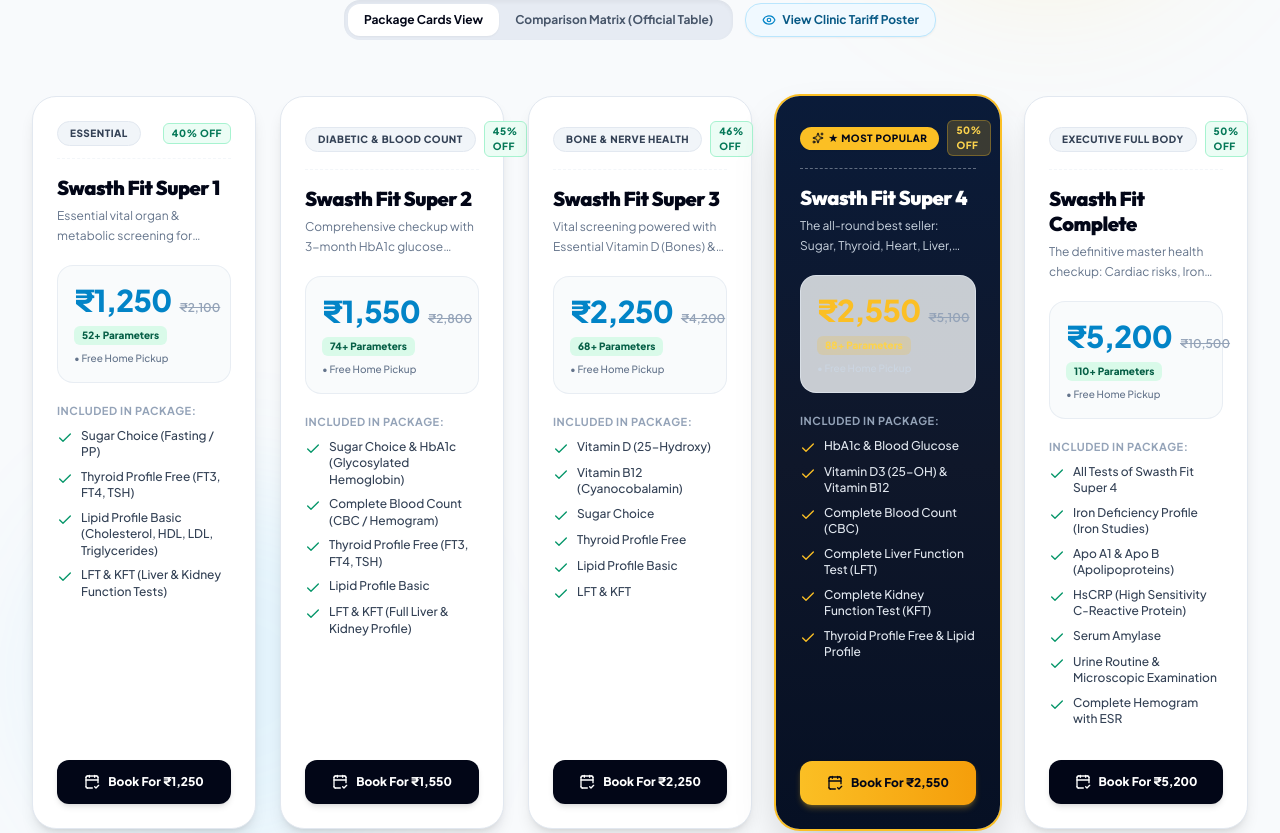
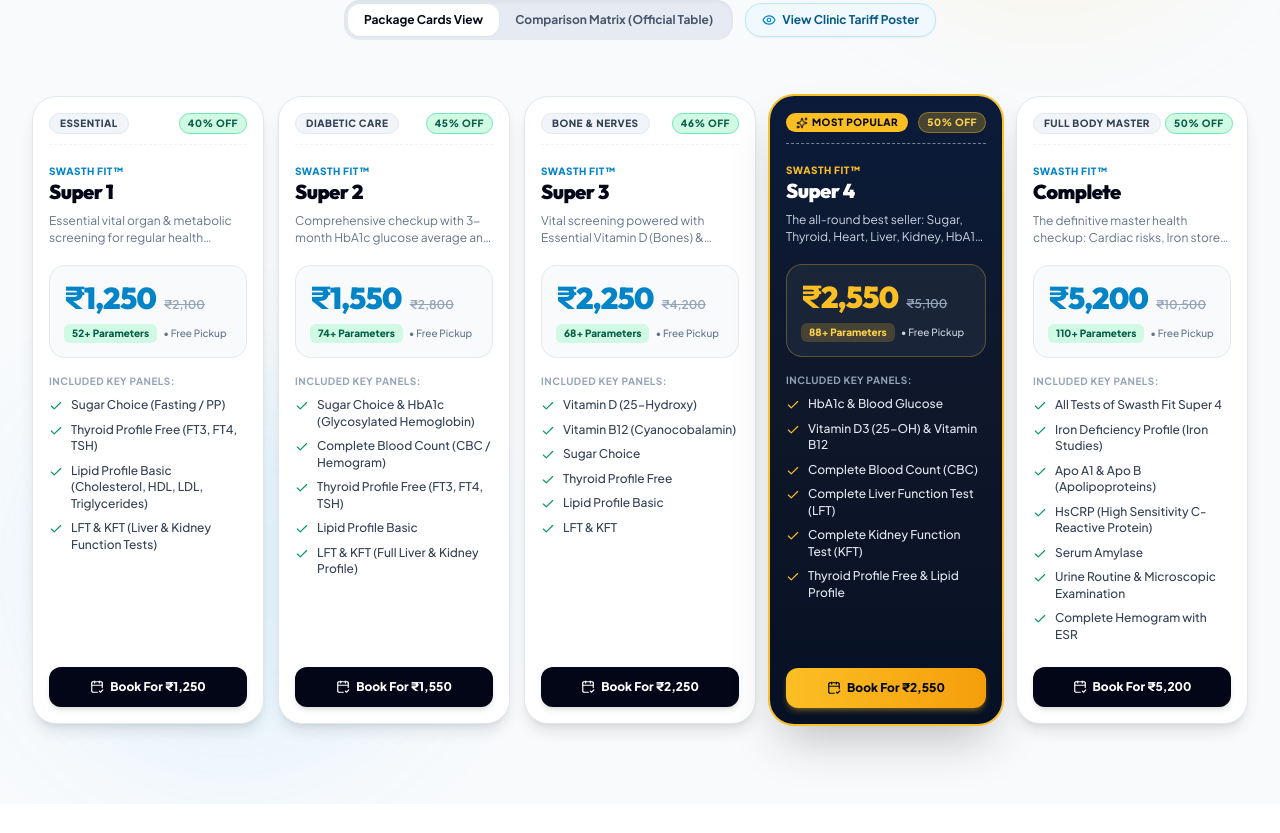
Before and after one commit to sin-07/DrLalPathLab, a Next.js app: page / in a window 1280 px wide. Shown: the part 1338-2171 px from the top of the page. Built offline with nearby package versions, Linux system fonts and the light colour scheme.

Commit message:
fix(cards): equalize card headers, titles, and prevent discount badge wrapping

```diff
--- a/src/components/SwasthFitPackages.tsx
+++ b/src/components/SwasthFitPackages.tsx
@@ -88,7 +88,7 @@
 
         {/* MODE 1: ENHANCED CARDS VIEW */}
         {viewMode === "cards" && (
-          <div className="gsap-stagger-group grid grid-cols-1 md:grid-cols-2 lg:grid-cols-3 xl:grid-cols-5 gap-6 items-stretch">
+          <div className="gsap-stagger-group grid grid-cols-1 md:grid-cols-2 lg:grid-cols-3 xl:grid-cols-5 gap-4 xl:gap-3.5 2xl:gap-5 items-stretch">
             {SWASTH_FIT_PACKAGES.map((pkg) => {
               const isPopular = pkg.isPopular;
               const discountPercent = Math.round(
@@ -98,47 +98,56 @@
               return (
                 <div
                   key={pkg.id}
-                  className={`gsap-stagger-item rounded-3xl p-6 transition-all duration-300 flex flex-col justify-between h-full relative ${
+                  className={`gsap-stagger-item rounded-3xl p-5 xl:p-4 2xl:p-5 transition-all duration-300 flex flex-col justify-between h-full relative ${
                     isPopular
                       ? "bg-gradient-to-b from-brand-navy via-slate-900 to-brand-navyDark text-white shadow-2xl ring-2 ring-amber-400 hover:shadow-amber-500/20 hover:-translate-y-1"
                       : "bg-white text-slate-900 border border-slate-200 shadow-lg hover:shadow-xl hover:border-slate-300 hover:-translate-y-1"
                   }`}
                 >
-                  <div>
-                    {/* Top Badge & Discount Header */}
-                    <div className="flex items-center justify-between gap-2 mb-4 pb-3 border-b border-dashed border-slate-200/40">
+                  <div className="flex flex-col flex-1">
+                    {/* Top Badge & Discount Header: Guaranteed Single-Line & Non-Wrapping */}
+                    <div className="flex items-center justify-between gap-1 mb-3.5 pb-2.5 border-b border-dashed border-slate-200/50">
                       <span
-                        className={`inline-flex items-center gap-1 px-3 py-1 rounded-full text-[10px] font-black uppercase tracking-wider whitespace-nowrap ${
+                        className={`inline-flex items-center gap-1 px-2.5 py-0.5 rounded-full text-[10px] font-black uppercase tracking-wider whitespace-nowrap shrink-0 ${
                           isPopular
                             ? "bg-amber-400 text-slate-950 shadow-sm"
                             : "bg-slate-100 text-slate-700 border border-slate-200"
                         }`}
                       >
-                        {isPopular && <Sparkles className="w-3 h-3 text-slate-950" />}
-                        {pkg.badge}
+                        {isPopular && <Sparkles className="w-3 h-3 text-slate-950 shrink-0" />}
+                        <span>{pkg.badge}</span>
                       </span>
+
                       <span
-                        className={`text-[10px] font-black px-2 py-0.5 rounded-md uppercase tracking-wider ${
+                        className={`text-[10px] font-black px-2 py-0.5 rounded-full uppercase tracking-wider whitespace-nowrap shrink-0 ${
                           isPopular
-                            ? "bg-amber-400/20 text-amber-300 border border-amber-400/30"
-                            : "bg-emerald-50 text-emerald-700 border border-emerald-200"
+                            ? "bg-amber-400/25 text-amber-300 border border-amber-400/40"
+                            : "bg-emerald-100 text-emerald-800 border border-emerald-300"
                         }`}
                       >
                         {discountPercent}% OFF
                       </span>
                     </div>
 
-                    {/* Title & Tagline */}
-                    <div>
-                      <h3
-                        className={`text-xl font-black font-heading leading-tight ${
-                          isPopular ? "text-white" : "text-slate-950"
-                        }`}
-                      >
-                        {pkg.name}
-                      </h3>
+                    {/* Title & Tagline with Synchronized Heights Across All Cards */}
+                    <div className="space-y-1">
+                      <div className="min-h-[50px] flex flex-col justify-center">
+                        <span className={`text-[10px] font-extrabold uppercase tracking-wider ${
+                          isPopular ? "text-amber-400" : "text-sky-600"
+                        }`}>
+                          Swasth Fit™
+                        </span>
+                        <h3
+                          className={`text-xl font-black font-heading leading-tight tracking-tight ${
+                            isPopular ? "text-white" : "text-slate-950"
+                          }`}
+                        >
+                          {pkg.name.replace("Swasth Fit ", "")}
+                        </h3>
+                      </div>
+
                       <p
-                        className={`text-xs mt-1.5 leading-relaxed line-clamp-2 ${
+                        className={`text-xs leading-snug line-clamp-2 h-9 ${
                           isPopular ? "text-slate-300" : "text-slate-500"
                         }`}
                       >
@@ -147,10 +156,14 @@
                     </div>
 
                     {/* Pricing Display */}
-                    <div className="my-5 p-4 rounded-2xl bg-slate-50/80 border border-slate-200/70 dark:bg-slate-850/50">
+                    <div className={`my-4 p-3.5 rounded-2xl border ${
+                      isPopular
+                        ? "bg-slate-800/80 border-amber-400/30 text-white"
+                        : "bg-slate-50 border-slate-200/80 text-slate-900"
+                    }`}>
                       <div className="flex items-baseline gap-2">
                         <span
-                          className={`text-3xl font-black tracking-tight ${
+                          className={`text-2xl sm:text-3xl font-black tracking-tight font-heading ${
                             isPopular ? "text-amber-400" : "text-sky-600"
                           }`}
                         >
@@ -166,7 +179,7 @@
                           className={`text-[10px] font-extrabold px-2 py-0.5 rounded-md ${
                             isPopular
                               ? "bg-amber-400/20 text-amber-300"
-                              : "bg-emerald-100/80 text-emerald-800"
+                              : "bg-emerald-100 text-emerald-800"
                           }`}
                         >
                           {pkg.parametersCount}+ Parameters
@@ -176,30 +189,30 @@
                             isPopular ? "text-slate-300" : "text-slate-500"
                           }`}
                         >
-                          • Free Home Pickup
+                          • Free Pickup
                         </span>
                       </div>
                     </div>
 
                     {/* Inclusions List */}
-                    <div className="space-y-2 mb-6">
+                    <div className="space-y-2 mb-4 flex-1">
                       <p
-                        className={`text-[11px] font-bold uppercase tracking-wider ${
+                        className={`text-[10px] font-bold uppercase tracking-wider ${
                           isPopular ? "text-slate-400" : "text-slate-400"
                         }`}
                       >
-                        Included In Package:
+                        Included Key Panels:
                       </p>
                       <ul className="space-y-2 text-xs">
                         {pkg.tests.map((test, i) => (
                           <li key={i} className="flex items-start gap-2">
                             <Check
-                              className={`w-4 h-4 shrink-0 mt-0.5 ${
+                              className={`w-3.5 h-3.5 shrink-0 mt-0.5 ${
                                 isPopular ? "text-amber-400" : "text-emerald-600"
                               }`}
                             />
                             <span
-                              className={`leading-snug ${
+                              className={`leading-snug text-xs ${
                                 isPopular
                                   ? "text-slate-200 font-medium"
                                   : "text-slate-700 font-medium"
@@ -214,16 +227,16 @@
                   </div>
 
                   {/* Booking CTA Button (Pinned to Bottom) */}
-                  <div className="pt-2">
+                  <div className="pt-2 mt-auto">
                     <button
                       onClick={() => onSelectPackage(pkg.name, pkg.price)}
-                      className={`w-full py-3.5 px-4 rounded-xl text-xs font-black flex items-center justify-center gap-2 transition-all cursor-pointer shadow-md ${
+                      className={`w-full py-3 px-3 rounded-xl text-xs font-black flex items-center justify-center gap-1.5 transition-all cursor-pointer shadow-md ${
                         isPopular
                           ? "bg-gradient-to-r from-amber-400 to-amber-500 hover:from-amber-300 hover:to-amber-400 text-slate-950 shadow-amber-400/30 hover:shadow-lg hover:shadow-amber-400/40"
                           : "bg-slate-950 hover:bg-slate-800 text-white hover:shadow-lg"
                       }`}
                     >
-                      <CalendarCheck2 className="w-4 h-4 shrink-0" />
+                      <CalendarCheck2 className="w-3.5 h-3.5 shrink-0" />
                       <span>Book For ₹{pkg.price.toLocaleString()}</span>
                     </button>
                   </div>
--- a/src/lib/data/packagesData.ts
+++ b/src/lib/data/packagesData.ts
@@ -71,7 +71,7 @@
   {
     id: "super-2",
     name: "Swasth Fit Super 2",
-    badge: "Diabetic & Blood Count",
+    badge: "Diabetic Care",
     price: 1550,
     originalPrice: 2800,
     parametersCount: 74,
@@ -106,7 +106,7 @@
   {
     id: "super-3",
     name: "Swasth Fit Super 3",
-    badge: "Bone & Nerve Health",
+    badge: "Bone & Nerves",
     price: 2250,
     originalPrice: 4200,
     parametersCount: 68,
@@ -142,7 +142,7 @@
   {
     id: "super-4",
     name: "Swasth Fit Super 4",
-    badge: "★ MOST POPULAR",
+    badge: "Most Popular",
     isPopular: true,
     price: 2550,
     originalPrice: 5100,
@@ -179,7 +179,7 @@
   {
     id: "complete",
     name: "Swasth Fit Complete",
-    badge: "EXECUTIVE FULL BODY",
+    badge: "Full Body Master",
     price: 5200,
     originalPrice: 10500,
     parametersCount: 110,
```
